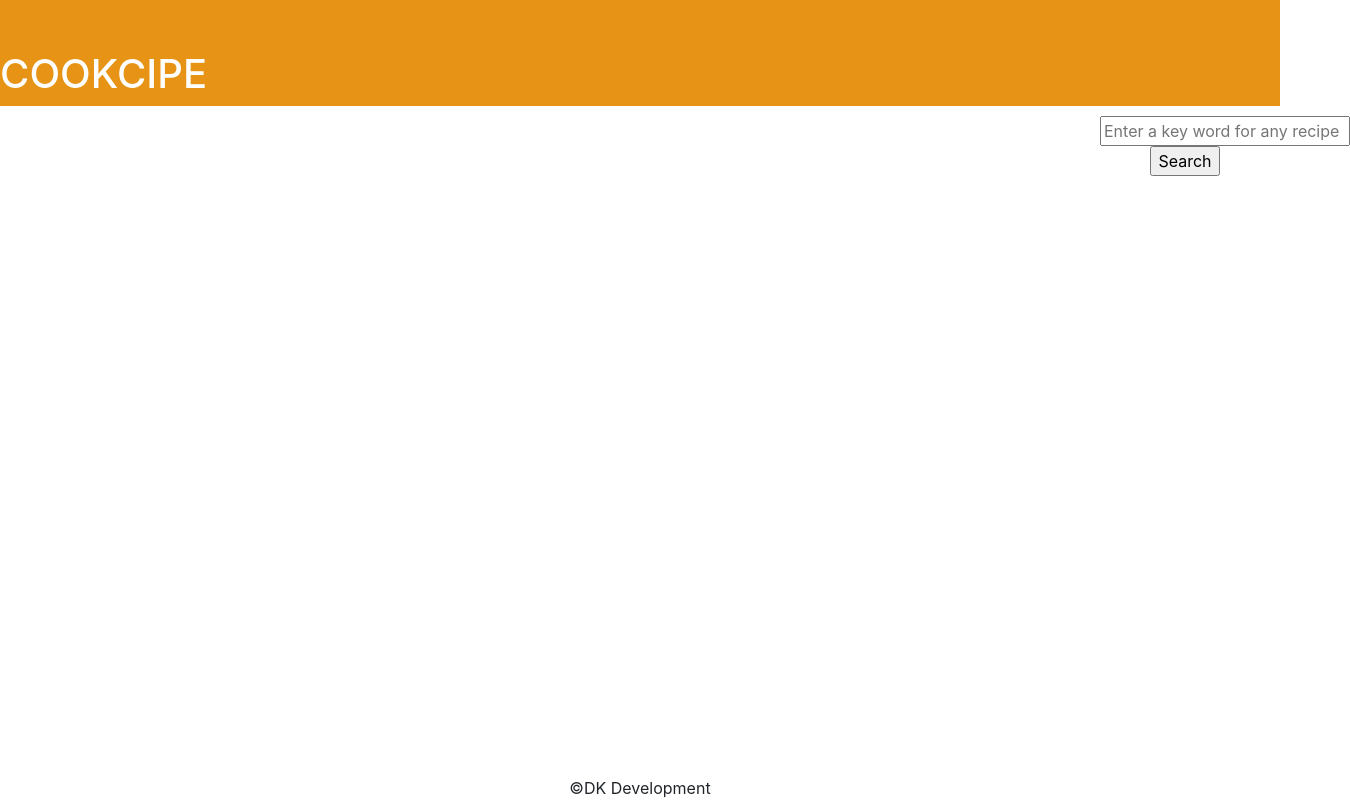
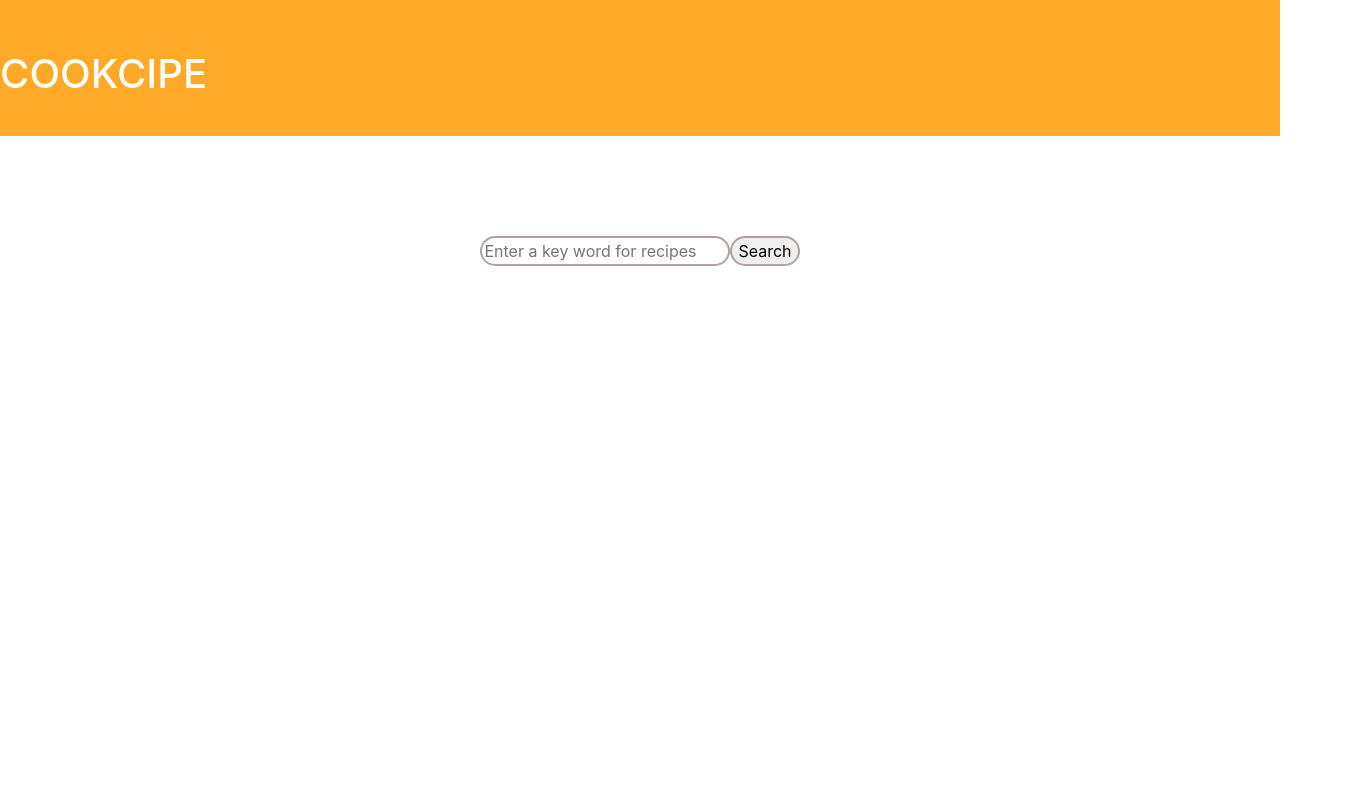
Before and after one commit to danielkuang7/cookcipe, a React (Create React App) app in the folder cookcipe-app/: page / in a window 1280 px wide. Shown: the top 800 px of the page, 1350 px wide, since content can reach past the window. Built offline with nearby package versions, Linux system fonts and the light colour scheme.

Commit message:
Revised styling

```diff
--- a/cookcipe-app/src/App.css
+++ b/cookcipe-app/src/App.css
@@ -3,7 +3,7 @@
 }
 
 .header{
-    background-color: #e79315;
+    background-color: #ffa928;
     display: flex;
     flex-direction: column;
     text-align: center;
@@ -13,11 +13,14 @@
   color: white;
   margin-right:1150px;
   margin-top: 50px;
+  margin-bottom: 30px;
   animation-name: shape;
   animation-duration: 4s;
   animation-iteration-count: infinite;
   /* animation-iteration: ease-out; */
   /* transition-timing-function: ease-out-in; */
+
+
 }
 
 @keyframes shape {
@@ -34,8 +37,9 @@
 
 
 .input{
-  margin: 10px;
-  margin-left: 1100px;
+  margin: 100px;
+  /* margin-left: 1100px; */
+
 }
 
 .footer{
@@ -44,15 +48,35 @@
 
 .box{
   width: 250px;
+  border: 2px solid rgb(175, 162, 162);
+  border-radius: 15px;
 }
 
-.row {
-  display: flex;
-  align-items: center;
-  justify-content: center;
+.search{
+  border: 2px solid rgb(175, 162, 162);
+  border-radius: 15px;
 }
 
-.column {
-  /* flex: 10%; */
-  padding: 0px;
+.button{
+  margin-bottom: 20px;
 }
+
+
+.image{
+  width: 400px;
+  height: 400px;
+  border-radius: 30px;
+}
+
+.toimage{
+  width: 600px;
+}
+
+.items{
+  margin-left: 250px;
+}
+
+.container{
+  display: grid;
+  justify-content: start;
+}
--- a/cookcipe-app/src/App.js
+++ b/cookcipe-app/src/App.js
@@ -18,7 +18,7 @@ class App extends Component {
 }
 
 getRecipe(userInput){
-  let endpoint= `https://www.food2fork.com/api/search?key=872498ad70c0abbf0571fc7ff3e7d991&q=${userInput}`
+  let endpoint= `https://www.food2fork.com/api/search?key=54ebc42713b42b560c05d50131e7b7d4&q=${userInput}`
   fetch(endpoint)
   .then(response=>response.json())
   .then(data=>{
--- a/cookcipe-app/src/components/Form.js
+++ b/cookcipe-app/src/components/Form.js
@@ -23,9 +23,9 @@ render() {
           <input className="box"
           onChange={this.handleSearch}
           type='text'
-          placeholder='Enter a key word for any recipe'
+          placeholder='Enter a key word for recipes'
           />
-          <input type='submit' value='Search'/>
+          <input className="search" type='submit' value='Search'/>
       </form>
     </div>
   );
--- a/cookcipe-app/src/components/Recipes.js
+++ b/cookcipe-app/src/components/Recipes.js
@@ -11,25 +11,21 @@ getRecipes(){
     return this.props.recipes.map(recipe=>
 
     <div key={recipe.recipe_id}>
-    <div class="row">
-       <div class="column">
-        <img  src={recipe.image_url} alt={recipe.title} />
-        </div>
-        <div class="column">
-            <p>{ recipe.title}</p>
-            <p>
-            <span>Publisher:
-                {recipe.publisher}
-            </span>
-            </p>
-            </div>
-        <button>
+
+       <div className='container'>
+
+        <img className='image' src={recipe.image_url} alt={recipe.title} />
+
+            <p className='recipe_title'>{ recipe.title}</p>
+
+        <button className='button'>
             <Link to={{
             pathname: `/recipe/${recipe.recipe_id}`,
             state: { recipe: recipe.title}
-            }}>View Recipe</Link>
+            }}>View Recipe Link</Link>
         </button>
         </div>
+
     </div>
 
     )
```
